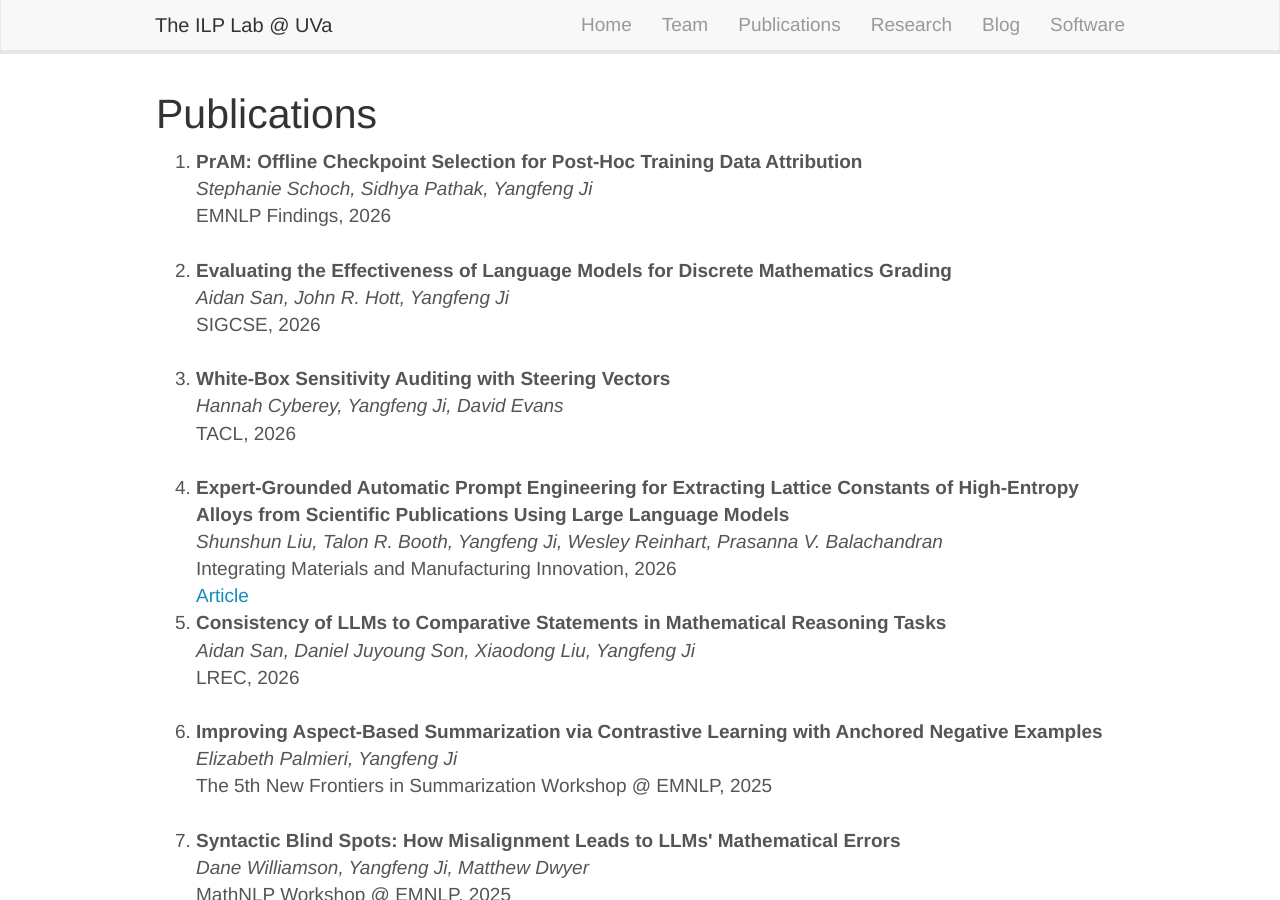
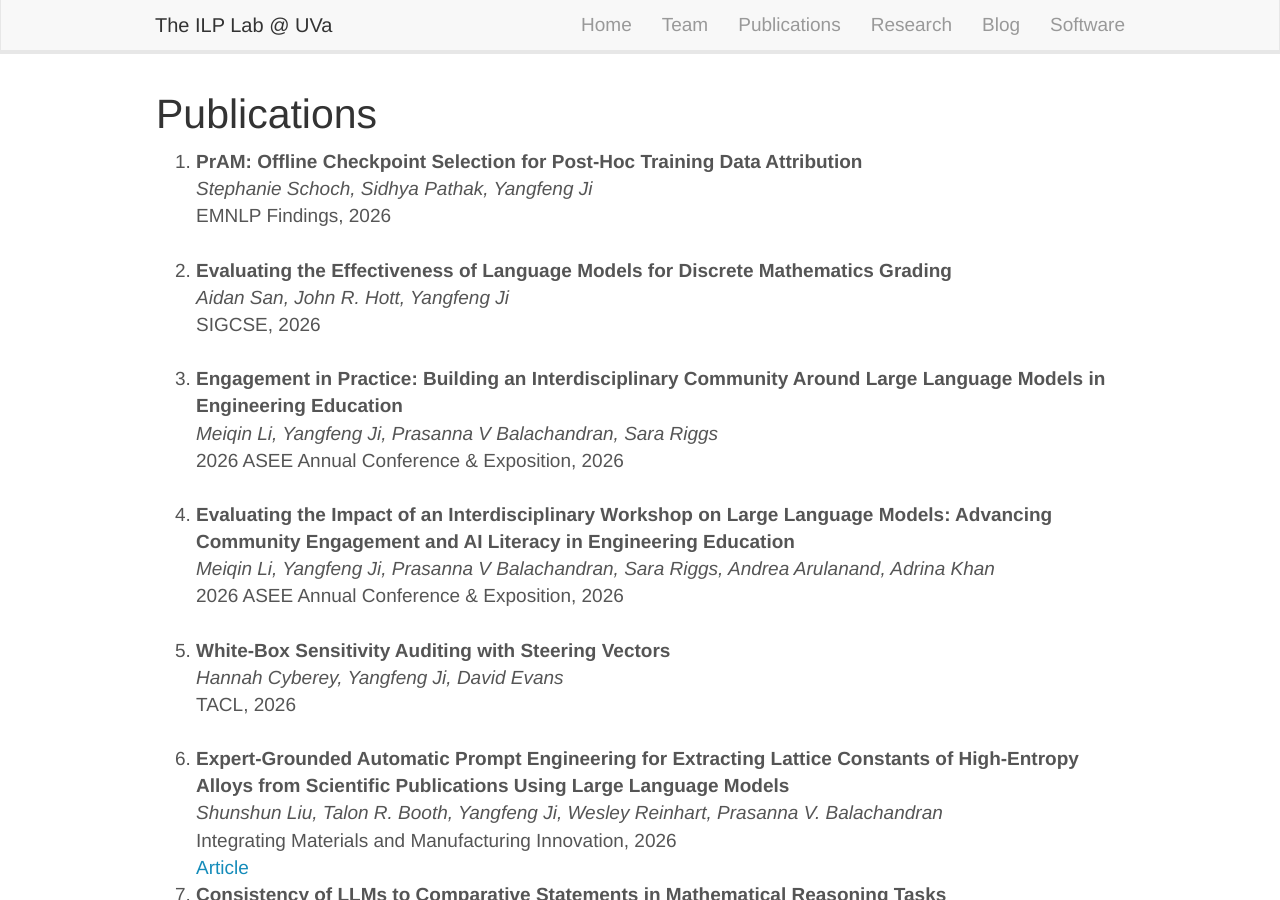
Before and after one commit to uvanlp/uvanlp.github.io, a Jekyll site: the page built from _pages/publications.md, in a window 1280 px wide and 900 px high. Built offline with Jekyll 4.4.1, drawn with Linux system fonts in a browser that asks for light colours; nearby versions of some CDN libraries.

Commit message:
update the publication list

```diff
--- a/_data/publist.yml
+++ b/_data/publist.yml
@@ -9,6 +9,18 @@
   authors: Aidan San, John R. Hott, Yangfeng Ji
   year: 2026
   pub: SIGCSE
+
+
+- title: "Engagement in Practice: Building an Interdisciplinary Community Around Large Language Models in Engineering Education"
+  authors: Meiqin Li, Yangfeng Ji, Prasanna V Balachandran, Sara Riggs
+  year: 2026
+  pub: 2026 ASEE Annual Conference & Exposition
+
+
+- title: "Evaluating the Impact of an Interdisciplinary Workshop on Large Language Models: Advancing Community Engagement and AI Literacy in Engineering Education"
+  authors: Meiqin Li, Yangfeng Ji, Prasanna V Balachandran, Sara Riggs, Andrea Arulanand, Adrina Khan
+  year: 2026
+  pub: 2026 ASEE Annual Conference & Exposition
 
 
 - title: "White-Box Sensitivity Auditing with Steering Vectors"
```
